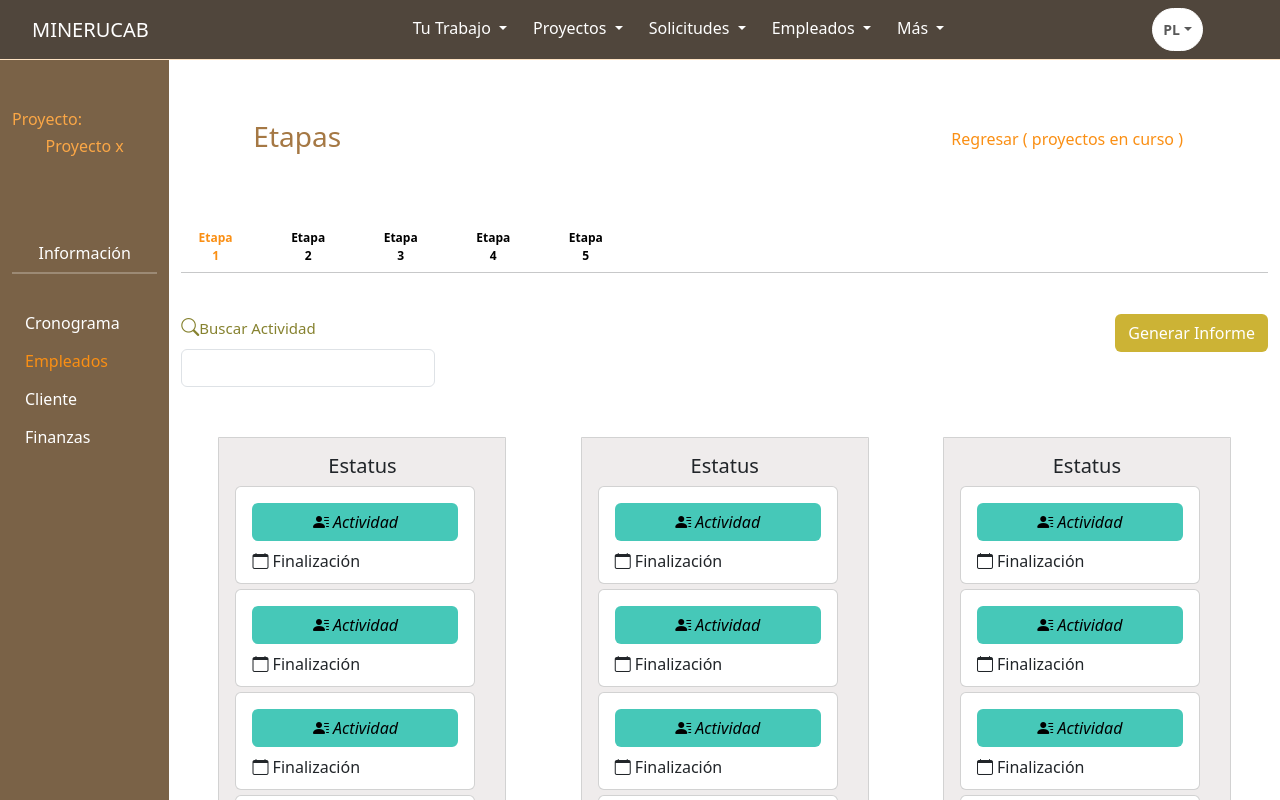
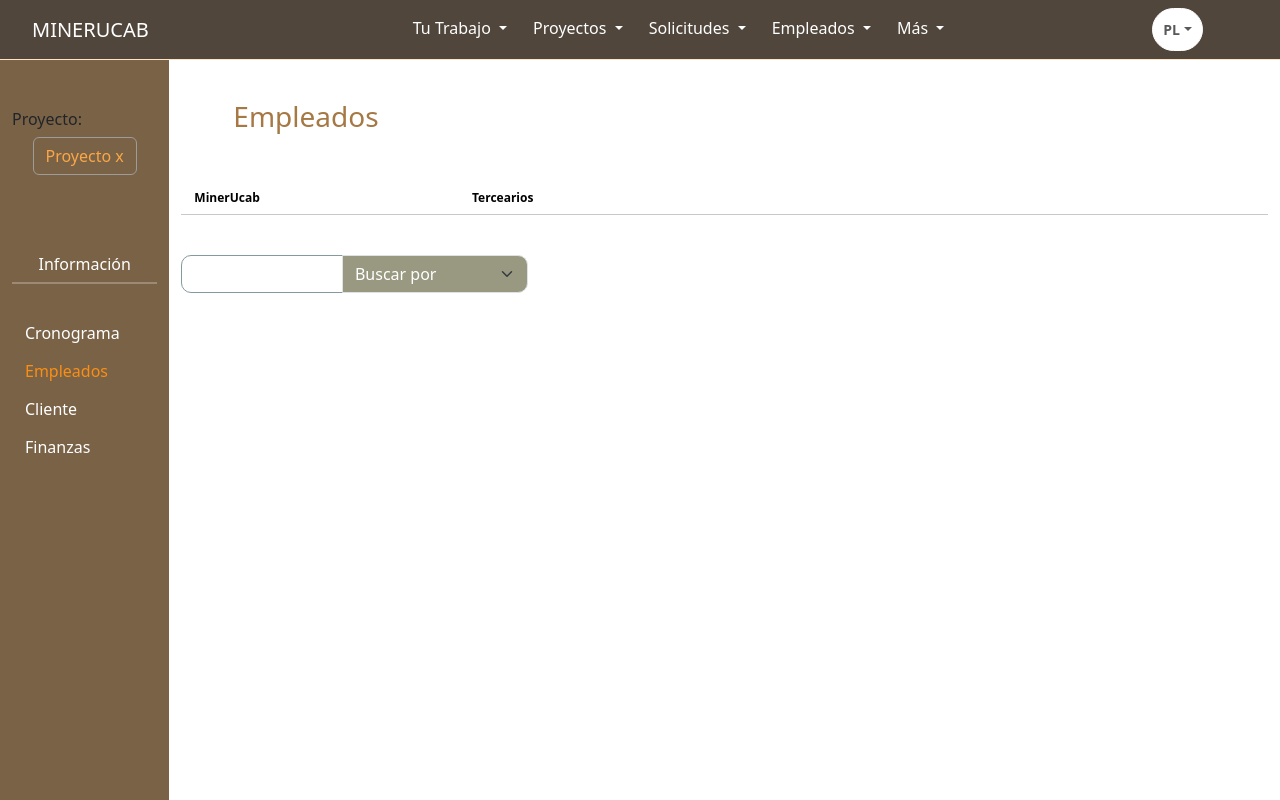
Before and after one commit to Pedrolp37/MinerUCAB, a Vue app in the folder Fronted/: page /proyectos/detalle in a window 1280 px wide. Both pictures are taken after a click on the button "Empleados". Shown: the top 800 px of the page. Built offline with nearby package versions, Linux system fonts and the light colour scheme.

Commit message:
fix navigation in proyecto detalle

```diff
--- a/Fronted/src/components/CardActividades.vue
+++ b/Fronted/src/components/CardActividades.vue
@@ -3,14 +3,12 @@
     <div class="act card" style="">
       <div class="act card-body">
         <h5 class="card-title" style="text-align: center">{{ 'Estatus' }}</h5>
-        <div v-for="(elm, index) in 5" :key="index" class="sub card">
+        <div v-for="(elm, index) in activities" :key="index" class="sub card">
           <div class="sub card-body">
             <div class="d-flex flex-column justify-content-center">
-              <router-link
-                :to="{ name: 'actividad_detalle', params: { id: 1 } }"
-                class="btn card-title"
-                ><i class="bi bi-person-lines-fill">{{ ' Actividad' }}</i>
-              </router-link>
+              <button class="btn card-title" @click="getActivity(elm)">
+                <i class="bi bi-person-lines-fill">{{ elm.title }}</i>
+              </button>
             </div>
             <div class="d-flex flex-column justify-content-end">
               <p><i class="bi bi-calendar"></i> {{ 'Finalización' }}</p>
@@ -24,6 +22,47 @@
 
 <script setup>
 import { ref } from 'vue'
+
+let activities = ref([])
+
+activities.value = [
+  {
+    id: 1,
+    title: 'Limpiar',
+    culmination: '12/12/12',
+    description:
+      'Lorem ipsum dolor sit amet, consectetur adipiscing elit. Nam convallis diam non bibendum efficitur. Suspendisse ut posuere sapien, sed imperdiet magna. Morbi sit amet massa tortor. Integer id elit vel diam condimentum dapibus',
+    employees: [
+      {
+        name: 'Arturo',
+        lastName: 'Pérez',
+        horary: '12/12/12 - 13/12/13'
+      }
+    ],
+    priority: 'Alta'
+  },
+
+  {
+    id: 2,
+    title: 'Romper suelo',
+    culmination: '12/12/12',
+    description:
+      'Lorem ipsum dolor sit amet, consectetur adipiscing elit. Nam convallis diam non bibendum efficitur. Suspendisse ut posuere sapien, sed imperdiet magna. Morbi sit amet massa tortor. Integer id elit vel diam condimentum dapibus',
+    employees: [
+      {
+        name: 'Pedro',
+        lastName: 'Leal',
+        horary: '12/12/12 - 13/12/13'
+      }
+    ],
+    priority: 'Baja'
+  }
+]
+
+const emit = defineEmits(['detActividad'])
+const getActivity = (elm) => {
+  emit('detActividad', elm)
+}
 </script>
 
 <style scope>
--- a/Fronted/src/components/MenuOptPro.vue
+++ b/Fronted/src/components/MenuOptPro.vue
@@ -3,10 +3,12 @@
     <div class="row">
       <div class="col d-flex flex-column" style="margin-top: 50px">
         <div class="d-flex justify-content-start">
-          <h6 class="titleProyecto">Proyecto:</h6>
+          <h6 class="titleProyecto title">Proyecto:</h6>
         </div>
         <div class="d-flex justify-content-center">
-          <h6 class="titleProyecto">{{ 'Proyecto x' }}</h6>
+          <button class="titleProyecto btn" @click="handleClickOption('etapas')">
+            {{ 'Proyecto x' }}
+          </button>
         </div>
       </div>
     </div>
@@ -66,9 +68,15 @@ import { ref } from 'vue'
 
 let optionMenu = ref('')
 
+// const handleClickOption = (option) => {
+//   optionMenu.value = option
+// }
+
 const handleClickOption = (option) => {
   optionMenu.value = option
+  emit('changeView', optionMenu.value)
 }
+const emit = defineEmits(['changeView'])
 </script>
 
 <style scope>
@@ -79,8 +87,9 @@ const handleClickOption = (option) => {
   display: inline-block;
 }
 
-.titleProyecto {
+.titleProyecto.btn {
   color: #fba746;
+  border: solid 1px #9d9c9a;
 }
 
 .optionMenu {
--- a/Fronted/src/components/NavEActividades.vue
+++ b/Fronted/src/components/NavEActividades.vue
@@ -77,7 +77,7 @@
       </div>
     </div>
     <div class="d-flex flex-wrap justify-content-around" style="margin-top: 50px">
-      <CardActividadesVue v-for="(elm, index) in 5" :key="index" />
+      <CardActividadesVue v-for="(elm, index) in 5" :key="index" @detActividad="getActivity" />
     </div>
   </div>
 </template>
@@ -87,18 +87,22 @@ import { ref } from 'vue'
 import CardActividadesVue from './CardActividades.vue'
 
 let etapaOption = ref('')
+
 etapaOption.value = 'etapa1'
 const handleClickOption = (option) => {
   etapaOption.value = option
+}
+
+const emit = defineEmits(['getActivity'])
+
+const getActivity = (elm) => {
+  emit('getActivity', elm)
 }
 </script>
 
 <style scoped>
 hr {
   margin: auto;
-  width: 100%;
-  height: 2px;
-  justify-content: center;
 }
 
 .pCrearP {
--- a/Fronted/src/router/index.js
+++ b/Fronted/src/router/index.js
@@ -3,7 +3,7 @@ import HomeView from '../views/HomeView.vue'
 import ProyectosHomeView from '../views/Proyectos/ProyectosHomeView.vue'
 import CrearProyectoView from '../views/Proyectos/CrearProyectoView.vue'
 import ProyectosDetalleView from '../views/Proyectos/ProyectosDetalleView.vue'
-import ActiProDetalleView from '../views/Proyectos/ActiProDetalleView.vue'
+import empleadosProView from '../views/Proyectos/EmpleadosProView.vue'
 
 const router = createRouter({
   history: createWebHistory(import.meta.env.BASE_URL),
@@ -25,14 +25,14 @@ const router = createRouter({
       component: ProyectosDetalleView
     },
     {
-      path: '/proyectos/detalle/actividad/:id',
-      name: 'actividad_detalle',
-      component: ActiProDetalleView
-    },
-    {
       path: '/proyectos/crear',
       name: 'crear_proyecto',
       component: CrearProyectoView
+    },
+    {
+      path: '/proyectos/detalle/empleados',
+      name: 'proyecto_empleados',
+      component: empleadosProView
     }
   ]
 })
--- a/Fronted/src/views/Proyectos/ActiProDetalleView.vue
+++ /dev/null
@@ -1,24 +0,0 @@
-<template>
-  <div>
-    <NavBarVue :proyectos="proyectos" />
-    <hr class="sNavMenu" />
-    <div class="d-flex flex-row">
-      <MenuOptProVue />
-      <ActividadDetalleVue />
-    </div>
-  </div>
-</template>
-
-<script setup>
-import ActividadDetalleVue from '../../components/ActividadDetalle.vue'
-import EtapasActividadesVue from '../../components/NavEActividades.vue'
-import MenuOptProVue from '../../components/MenuOptPro.vue'
-import NavBarVue from '../../components/NavBar.vue'
-</script>
-
-<style scope>
-.sNavMenu {
-  margin: 0px;
-  border-top: solid 1px #fa8f14;
-}
-</style>
--- /dev/null
+++ b/Fronted/src/views/Proyectos/EmpleadosProView.vue
@@ -0,0 +1,86 @@
+<template>
+  <div class="body container">
+    <div class="row" style="margin: 40px">
+      <div class="col d-flex justify-content-start">
+        <h3 style="color: #a57844">Empleados</h3>
+      </div>
+    </div>
+    <div class="row">
+      <div class="pCrearP col-3">
+        <button
+          class="pCrearP btn"
+          @click="handleClickOption('etapa1')"
+          :style="{ color: etapaOption == 'etapa1' ? '#fa8f14' : 'black' }"
+        >
+          MinerUcab
+        </button>
+      </div>
+      <div class="pCrearP col-3">
+        <button
+          class="pCrearP btn"
+          @click="handleClickOption('etapa2')"
+          :style="{ color: etapaOption == 'etapa2' ? '#fa8f14' : 'black' }"
+        >
+          Tercearios
+        </button>
+      </div>
+    </div>
+    <hr />
+    <div class="row" style="margin-top: 40px">
+      <div class="col-4">
+        <div class="input-group">
+          <input
+            type="text"
+            class="form-control"
+            aria-label="Username"
+            aria-describedby="basic-addon1"
+          />
+          <select class="form-select" aria-label="Default select example">
+            <option selected>Buscar por</option>
+            <option value="1">One</option>
+            <option value="2">Two</option>
+            <option value="3">Three</option>
+          </select>
+        </div>
+      </div>
+    </div>
+    <div class="row" style="">
+
+    </div>
+  </div>
+</template>
+
+<script setup>
+import NavBarVue from '../../components/NavBar.vue'
+</script>
+
+<style scoped>
+.body.container {
+  height: 100vh;
+}
+
+.pCrearP {
+  font-size: 12px;
+  font-weight: bold;
+}
+
+.form-label {
+  color: #30302c;
+  font-size: 15px;
+}
+
+.form-control {
+  border: solid 1px #859a9c;
+  border-radius: 10px;
+}
+
+.form-select {
+  background-color: #999981;
+  color: white;
+  border-radius: 10px;
+}
+
+hr {
+  margin: auto;
+}
+</style>
--- a/Fronted/src/views/Proyectos/ProyectosDetalleView.vue
+++ b/Fronted/src/views/Proyectos/ProyectosDetalleView.vue
@@ -3,8 +3,18 @@
     <NavBarVue :proyectos="proyectos" />
     <hr class="sNavMenu" />
     <div class="d-flex flex-row">
-      <MenuOptProVue />
-      <EtapasActividadesVue />
+      <MenuOptProVue @changeView="changeView" />
+
+      <!-- Estas son las vistas que van a cambiar según lo que emita
+      el menú de opciones al detalle del proyecto, esto lo
+      haré con el v-show -->
+      <EtapasActividadesVue v-show="optionSelect == 'etapas'" @getActivity="getActivity" />
+      <ActividadDetalleVue
+        v-show="optionSelect == 'detalleActividad'"
+        :activity="activitySelect"
+        @closeDAct="changeView"
+      />
+      <EmpleadosProView v-show="optionSelect == 'empleados'" />
     </div>
   </div>
 </template>
@@ -13,10 +23,16 @@
 import { ref } from 'vue'
 import MenuOptProVue from '../../components/MenuOptPro.vue'
 import EtapasActividadesVue from '../../components/NavEActividades.vue'
+import ActividadDetalleVue from '../../components/ActividadDetalle.vue'
+import EmpleadosProView from './EmpleadosProView.vue'
 import NavBarVue from '../../components/NavBar.vue'
 
+//varibles
 let proyectos = ref([])
+let optionSelect = ref('')
+let activitySelect = ref({})
 
+optionSelect.value = 'etapas'
 proyectos = [
   {
     name: '% Andrómeda',
@@ -45,6 +61,26 @@ proyectos = [
     fC: '01/02/24'
   }
 ]
+
+//methods
+
+const getActivity = (elm) => {
+  activitySelect.value = {
+    id: elm.id,
+    title: elm.title,
+    culmination: elm.culmination,
+    description: elm.description,
+    employees: elm.employees,
+    priority: elm.priority
+  }
+  optionSelect.value = 'detalleActividad'
+}
+
+const changeView = (option) => {
+  // esta función tiene como finalidad cambiar la vista que se va a visualizar
+  // según lo que emita el menú de opciones
+  optionSelect.value = option
+}
 </script>
 
 <style scoped>
```
Also changed, not shown: Fronted/src/components/ActividadDetalle.vue (+33 -18 lines).
